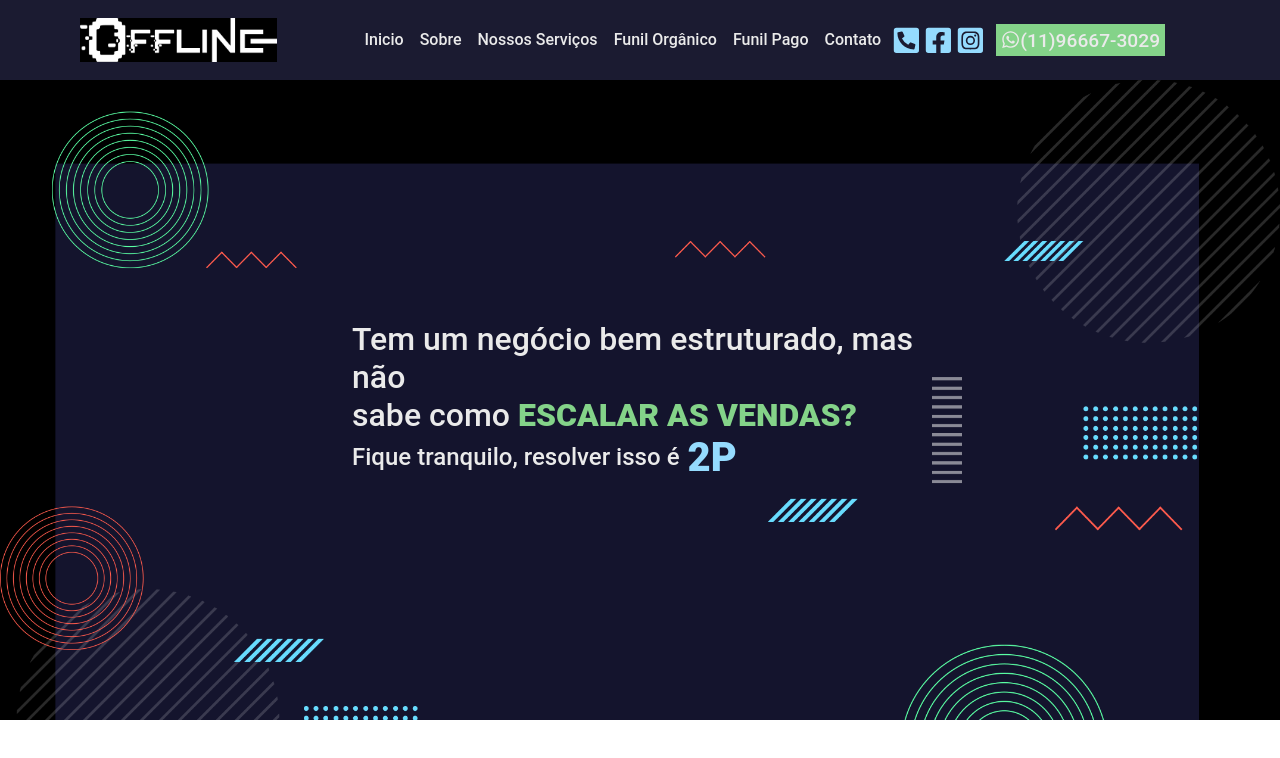
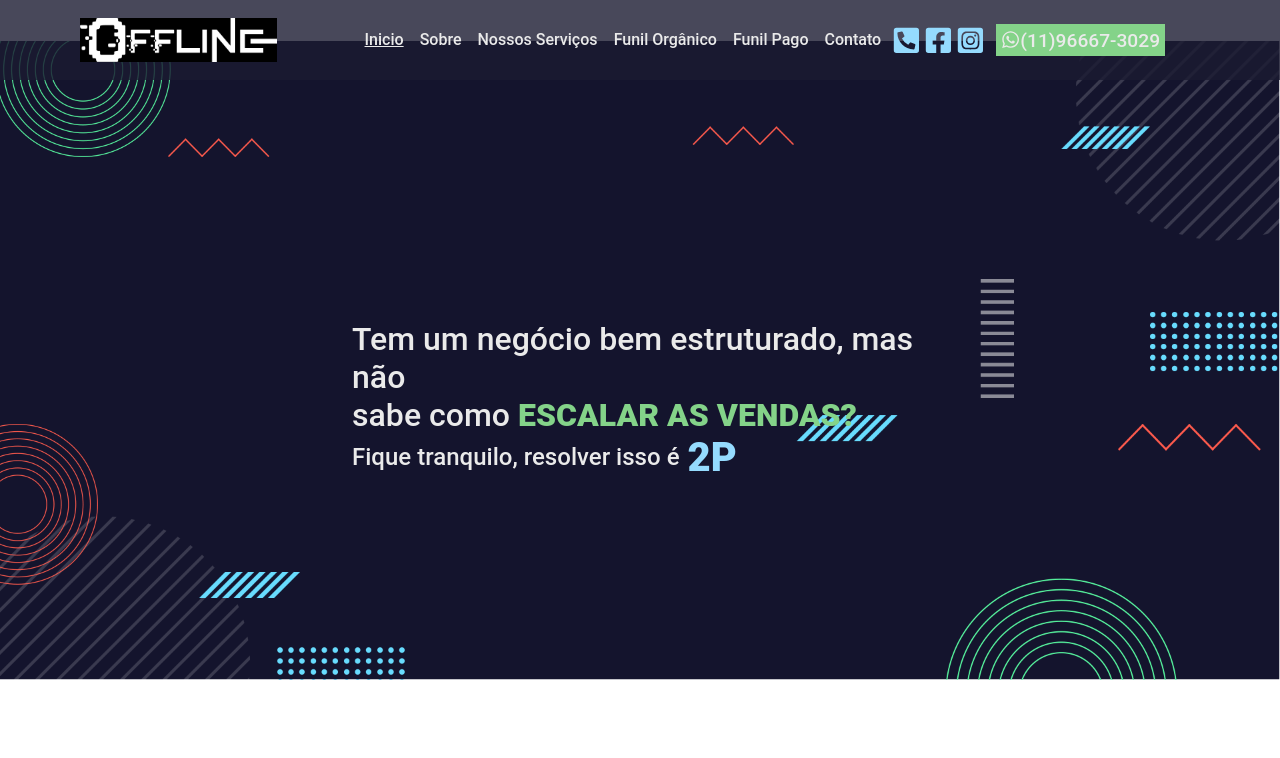
Before and after one commit to ricardonun/offline, a Next.js app: page / in a window 1280 px wide. Shown: the top 758 px of the page. Built offline with nearby package versions, Linux system fonts and the light colour scheme.

Commit message:
Ajustado layout home e header

```diff
--- a/src/components/header/index.tsx
+++ b/src/components/header/index.tsx
@@ -3,8 +3,9 @@ import {
   FaPhoneSquareAlt,
   FaFacebookSquare,
   FaInstagramSquare,
-  FaWhatsapp
+  FaWhatsapp,
 } from "react-icons/fa";
+import Link from "next/link";
 
 export default function Header() {
   return (
@@ -12,19 +13,21 @@ export default function Header() {
       <div className={styles.headerContent}>
         <img src="/images/LOGO.png" alt="Offline" />
         <nav>
-          <a>Inicio</a>
+          <Link href="#inicio">
+            <a>Inicio</a>
+          </Link>
           <a>Sobre</a>
           <a>Nossos Serviços</a>
           <a>Funil Orgânico</a>
           <a>Funil Pago</a>
           <a>Contato</a>
         </nav>
-        <FaPhoneSquareAlt color="95dbfe" className={styles.icons}/>
-        <FaFacebookSquare color="95dbfe" className={styles.icons}/>
-        <FaInstagramSquare color="95dbfe"className={styles.icons}/>
+        <FaPhoneSquareAlt color="95dbfe" className={styles.icons} />
+        <FaFacebookSquare color="95dbfe" className={styles.icons} />
+        <FaInstagramSquare color="95dbfe" className={styles.icons} />
         <div className={styles.whatsapp}>
-            <FaWhatsapp/>
-            <span>(11)96667-3029</span>
+          <FaWhatsapp />
+          <span>(11)96667-3029</span>
         </div>
       </div>
     </header>
--- a/src/components/header/styles.module.scss
+++ b/src/components/header/styles.module.scss
@@ -1,6 +1,6 @@
 .headerContainer {
   height: 5rem;
-  background-color: var(--cyan-700), ;
+  background-color: rgba(27, 27, 49,0.8) ;
 }
 
 .headerContent {
--- a/src/components/homePage/styles.module.scss
+++ b/src/components/homePage/styles.module.scss
@@ -1,5 +1,5 @@
 .container {
-  background: var(--black);
+  // background: var(--black);
   //max-width: 1120px;
   width: 100%;
 
@@ -9,9 +9,7 @@
 
   display: flex;
   align-items: center;
-  background-image: url("/images/background-home.png");
-  background-repeat: no-repeat;
-  background-size: 100%;
+
 }
 
 .section {
--- a/src/pages/_app.tsx
+++ b/src/pages/_app.tsx
@@ -6,7 +6,6 @@ import Home from '../components/homePage'
 function MyApp({ Component, pageProps }: AppProps) {
   return (
     <>
-    <Header/>
     <Component {...pageProps} />
     </>
   )
--- /dev/null
+++ b/src/pages/home.module.scss
@@ -0,0 +1,6 @@
+.container {
+    background-image: url("/images/background-home.png");
+    background-repeat: no-repeat;
+    background-position: left center;
+    background-size: 100%;
+}
--- a/src/pages/index.tsx
+++ b/src/pages/index.tsx
@@ -1,10 +1,16 @@
-import type { NextPage } from 'next'
-import HomePage from '../components/homePage'
+import type { NextPage } from "next";
+import Header from "../components/header";
+import HomePage from "../components/homePage";
+
+import styles from "./home.module.scss";
 
 const Home: NextPage = () => {
   return (
-   <HomePage/>
-  )
-}
+    <div className={styles.container} id="home">
+      <Header />
+      <HomePage />
+    </div>
+  );
+};
 
-export default Home
+export default Home;
```
Also changed, not shown: public/images/background-home.png.
